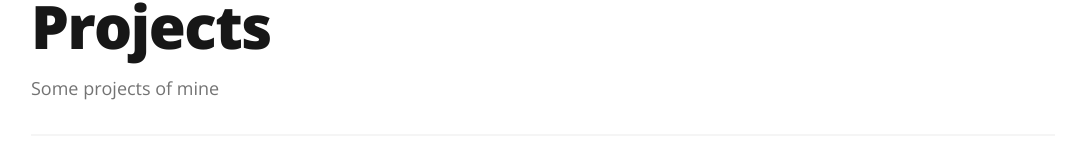
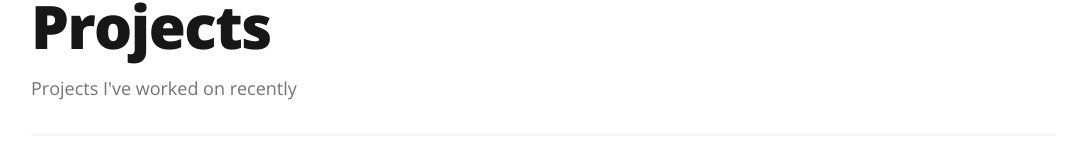
Before and after one commit to karanpratapsingh/portfolio, a Next.js app: page /projects in a window 1280 px wide. Shown: the part 122-286 px from the top of the page, without its empty margins (97-1181 px from the left). Built offline with nearby package versions, Linux system fonts and the light colour scheme; no server answers; a web font is replaced by a local one.

Commit message:
fix: projects subtitle

```diff
--- a/pages/projects.tsx
+++ b/pages/projects.tsx
@@ -12,7 +12,10 @@ export default function Projects() {
         description={siteMetadata.description}
       />
       <div className='fade-in divide-y-2 divide-gray-100 dark:divide-gray-800'>
-        <Header title='Projects' subtitle='Some projects of mine' />
+        <Header
+          title='Projects'
+          subtitle={`Projects I've worked on recently`}
+        />
         <div className='container py-12'>
           <div className='-m-4 flex flex-wrap'>
             {config.projects.map(({ id, slug, title, description, banner }) => (
```
